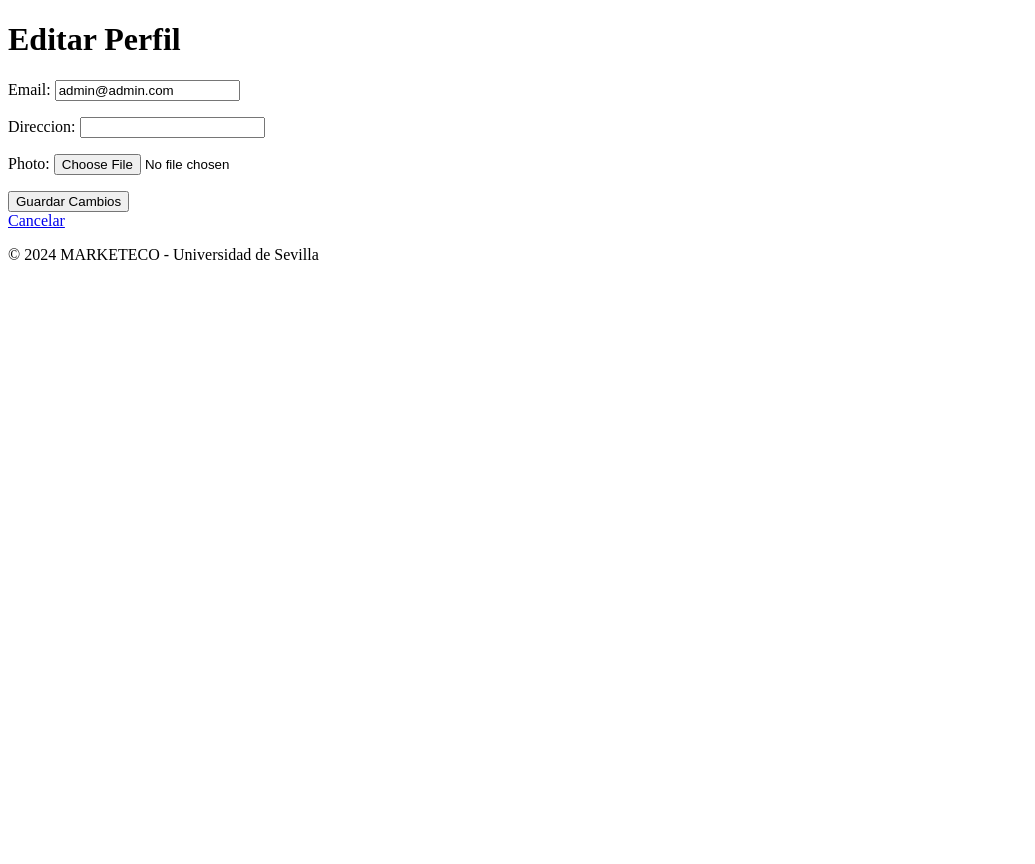
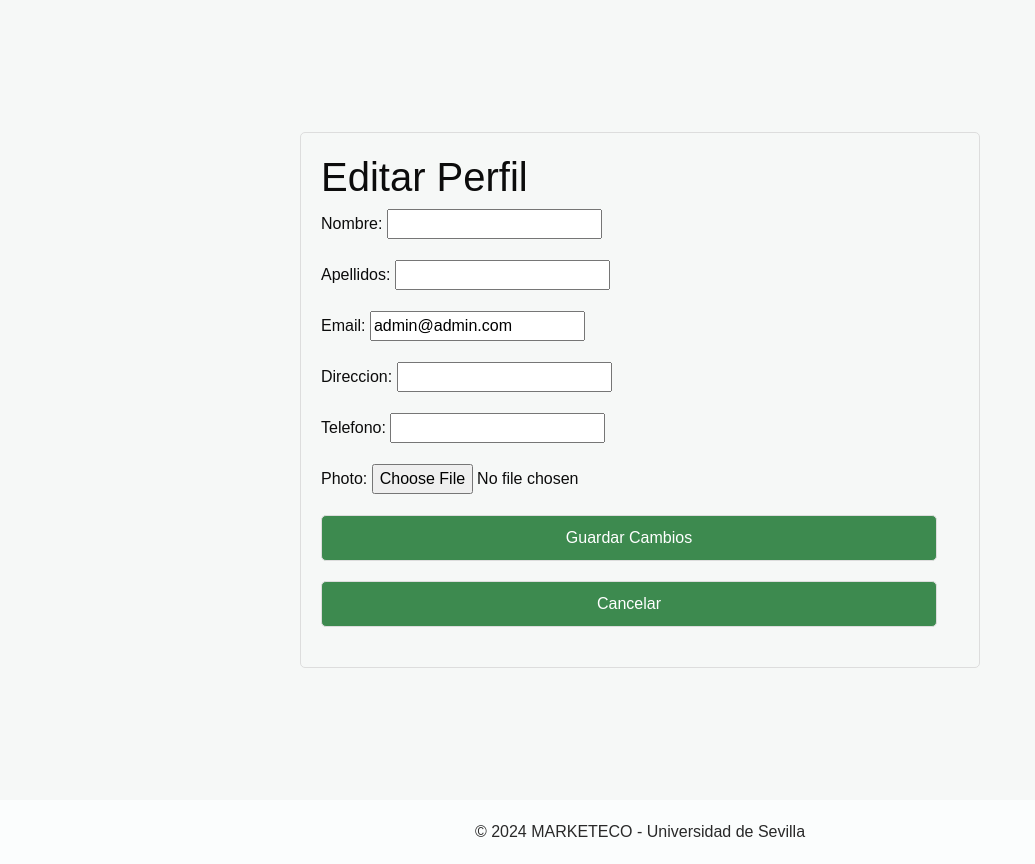
Before and after one commit to Juanpepitt/ECO, a Django app: page /usuarios/editar_perfil/ in a window 1280 px wide. Shown: the whole page, without its empty margins (0-1035 px from the left). Before the commit the page ends 260 px from the top, so only its background shows below. Run offline with Django 5.2, Linux system fonts and the light colour scheme; a user stored in the database is signed in; some libraries are stand-ins or nearby versions.

Commit message:
perfil y editar perfil versionado inicial

```diff
--- a/EcoWEB/Apps/Usuarios/forms.py
+++ b/EcoWEB/Apps/Usuarios/forms.py
@@ -1,7 +1,7 @@
 from django import forms
-from django.contrib.auth.forms import UserCreationForm
+from django.contrib.auth.forms import UserCreationForm, AuthenticationForm
 from django.contrib.auth.models import User
-from django.contrib.auth.forms import AuthenticationForm
+from .models import CustomUser
 
 class ConsumidorSignUpForm(UserCreationForm):
     email = forms.EmailField(max_length=254, help_text='Campo requerido. Por favor introduce una dirección mail válida.')
@@ -29,22 +29,27 @@ class ProductorSignUpForm(UserCreationForm):
         model = User
         fields = ('email', 'username', 'cif', 'telefono', 'password1', 'password2')
 
+# class ProfileEditForm(forms.ModelForm):
+#     email = forms.EmailField(required=True)
+#     direccion = forms.CharField(required=False, max_length=255)
+#     photo = forms.ImageField(required=False)
+
+#     class Meta (UserCreationForm.Meta):
+#         model = User
+#         fields = ('email', 'direccion', 'photo')
+
+#         def save(self, commit=True):
+#             user = super().save(commit=False)
+#             user.username = self.cleaned_data["email"]  # Utiliza el correo electrónico como nombre de usuario
+#             user.email = self.cleaned_data["email"]  # Establece el correo electrónico
+#             if commit:
+#                 user.save()
+#             return user
+
 class ProfileEditForm(forms.ModelForm):
-    email = forms.EmailField(required=True)
-    direccion = forms.CharField(required=False, max_length=255)
-    photo = forms.ImageField(required=False)
-
-    class Meta (UserCreationForm.Meta):
-        model = User
-        fields = ('email', 'direccion', 'photo')
-
-        def save(self, commit=True):
-            user = super().save(commit=False)
-            user.username = self.cleaned_data["email"]  # Utiliza el correo electrónico como nombre de usuario
-            user.email = self.cleaned_data["email"]  # Establece el correo electrónico
-            if commit:
-                user.save()
-            return user
+    class Meta:
+        model = CustomUser
+        fields = ['first_name', 'last_name', 'email', 'direccion', 'telefono', 'photo']
 
 class LoginForm(AuthenticationForm):
     username = forms.EmailField(
--- a/EcoWEB/Apps/Usuarios/templates/edit_profile.html
+++ b/EcoWEB/Apps/Usuarios/templates/edit_profile.html
@@ -1,25 +1,140 @@
 <!-- templates/edit_profile.html -->
-
 <!DOCTYPE html>
 <html lang="en">
 <head>
-    <meta charset="UTF-8">
-    <meta name="viewport" content="width=device-width, initial-scale=1.0">
-    <title>Editar Perfil</title>
+    <!-- Basic -->
+    <meta charset="utf-8" />
+    <meta http-equiv="X-UA-Compatible" content="IE=edge" />
+    <!-- Mobile Metas -->
+    <meta name="viewport" content="width=device-width, initial-scale=1, shrink-to-fit=no" />
+    <!-- Site Metas -->
+    <meta name="keywords" content="" />
+    <meta name="description" content="" />
+    <meta name="author" content="" />
+    <title>LOGIN</title>
+    <!-- slider stylesheet -->
+    <link rel="stylesheet" type="text/css" href="https://cdnjs.cloudflare.com/ajax/libs/OwlCarousel2/2.1.3/assets/owl.carousel.min.css" />
+    <!-- bootstrap core css -->
+    <link rel="stylesheet" type="text/css" href="/../static/css/bootstrap.css"/>
+    <!-- fonts style -->
+    <link href="https://fonts.googleapis.com/css?family=Dosis:400,500|Poppins:400,700&display=swap" rel="stylesheet">
+    <!-- Custom styles for this template -->
+    <link href="/../static/css/style.css" rel="stylesheet" />
+    <!-- responsive style -->
+    <link href="/../static/css/responsive.css" rel="stylesheet" />
+    <!-- SweetAlert -->
+  <script src="https://cdn.jsdelivr.net/npm/sweetalert2@10"></script>
+  <style>
+    /* Estilos para el formulario de editar perfil */
+    body, html {
+        height: 100%;
+        margin: 0; /* Elimina los márgenes predeterminados */
+        font-family: Arial, sans-serif; /* Usa una fuente genérica */
+    }
+
+    .container_perfil {
+        background-color: #f6f8f7;
+        height: 100vh;
+        display: flex;
+        justify-content: center;
+        align-items: center;
+    }
+
+     .perfil_form {
+        width: 100%;
+        padding: 20px;
+        margin: 300px;
+        border: 1px solid #ddd;
+        border-radius: 5px;
+        background-color: #f6f8f7;
+    }
+
+    .perfil_form h2 {
+        text-align: center;
+        margin-bottom: 20px;
+        color: #023b48;
+    }
+
+/*
+    .login_form input[type="text"],
+    .login_form input[type="password"],
+    .login_form button[type="submit"] {
+        width: calc(100% - 22px);
+        padding: 10px;
+        margin-bottom: 20px;
+        border: 1px solid #ddd;
+        border-radius: 5px;
+        box-sizing: border-box;
+    }
+
+    .login_form button[type="submit"] {
+        background-color: #3d8a4f;
+        color: #ffffff;
+        cursor: pointer;
+        transition: background-color 0.3s ease;
+    }
+
+    .login_form button[type="submit"]:hover {
+        background-color: #2c6b3a;
+    } */
+
+    .btn {
+        width: calc(100% - 22px);
+        padding: 10px;
+        margin-bottom: 20px;
+        border: 1px solid #ddd;
+        border-radius: 5px;
+        box-sizing: border-box;
+        background-color: #3d8a4f;
+        color: #ffffff;
+        cursor: pointer;
+        transition: background-color 0.3s ease;
+    }
+
+    .btn:hover {
+        background-color: #2c6b3a;
+    }
+
+
+    /* footer section*/
+
+    .footer_section_perfil {
+    background-color: #fbfdfd;
+    padding: 20px;
+    font-weight: 500;
+    }
+
+    .footer_section_perfil p {
+    color: #292929;
+    margin: 0;
+    text-align: center;
+    }
+
+    .footer_section_perfil a {
+    color: #292929;
+    }
+
+    /* end footer section*/
+
+</style>
 </head>
 <body>
+    <div class="container_perfil">
+        <div class="perfil_form">
             <h1>Editar Perfil</h1>
             <form method="post" enctype="multipart/form-data">
                 {% csrf_token %}
                 {{ form.as_p }}
-        <button type="submit">Guardar Cambios</button>
+                <button type="submit" class="btn">Guardar Cambios</button>
             </form>
-    <a href="{% url 'perfil' %}">Cancelar</a>
+            <a href="{% url 'perfil' %}" class="btn">Cancelar</a>
+        </div>
+    </div>
 
         <!-- footer section -->
-    <section class="container-fluid footer_section_edit">
+        <section class="container-fluid footer_section_perfil">
             <p>
-        &copy; 2024 MARKETECO - Universidad de Sevilla </a>
+            &copy;  2024 MARKETECO - Universidad de Sevilla </a>
             </p>
         </section>
         <!-- footer section -->
--- a/EcoWEB/Apps/Usuarios/views.py
+++ b/EcoWEB/Apps/Usuarios/views.py
@@ -8,9 +8,15 @@ from django.shortcuts import render, redirect
 from django.contrib.auth.forms import UserCreationForm
 from .forms import ConsumidorSignUpForm, ProductorSignUpForm, ProfileEditForm, LoginForm
 from django.contrib.auth.decorators import login_required
+from django.core.mail import send_mail
+from google.oauth2 import service_account
+
+from django.conf import settings
 
 from allauth.socialaccount.models import SocialAccount
 from allauth.socialaccount.models import SocialToken
+
+import threading
 
 import hashlib
 import binascii
@@ -177,6 +183,16 @@ def generate_random_password(length=12):
     password = ''.join(random.choice(characters) for i in range(length))
     return password
 
+
+def enviar_mail(request, email, password):
+    send_mail(
+        'Registro Exitoso en MARKETECO',
+        f'Hola, {request.user.username}!\n\nTu registro ha sido exitoso. Aquí están tus credenciales:\n\nEmail: {email}\nContraseña: {password}\n\nPor favor, guarda esta información en un lugar seguro.',
+        settings.EMAIL_HOST_USER,
+        [email],
+        fail_silently=False,
+    )
+
 @login_required
 def firebase_register(request):
 
@@ -192,11 +208,21 @@ def firebase_register(request):
                     # Obtener el UID del usuario desde la respuesta de Firebase Authentication y Guardar el usuario en la base de datos de Firebase
                     uid = user_firebase_info['localId']
                     guardar_consumidor_en_firebase(uid, email, password)
-                    messages.success(request, 'Registro exitoso.')
+                    messages.success(request, 'Registro con éxito, se ha enviado su contraseña a su dirección email.')
                     print("Consumidor registrado con éxito en Django y Firebase")
+                    # Enviar correo electrónico con la contraseña
+
+                    thread = threading.Thread(target=enviar_mail,
+                        args=(request, email, password, ))
+                    thread.start()
+
                 except Exception as e:
                     print('Error al registrar el usuario en Firebase.')
                     print(e)
+
+
+
+
             else:
                 print('No se pudo obtener el correo electrónico del usuario.')
 
@@ -219,13 +245,14 @@ def edit_profile(request):
     if request.method == 'POST':
         form = ProfileEditForm(request.POST, request.FILES, instance=user)
         if form.is_valid():
+            print(f"Datos del formulario: {form.cleaned_data}")  # Depuración
             form.save()
             messages.success(request, 'Tu perfil ha sido actualizado exitosamente.')
             # Actualizar los datos en Firebase
-            user_data = {
-                'email': request.POST['email'],
-                'password': request.POST['password'],
-            }
+            # user_data = {
+            #     'email': request.POST['email'],
+            #     'password': request.POST['password'],
+            # }
             #actualizar los datos en firebase authentication y bbdd
             # guardar_consumidor_en_firebase(user.uid, user_data)
             return redirect('perfil')  # Redirige al perfil después de la edición
--- a/requeriments.txt
+++ b/requeriments.txt
@@ -5,3 +5,4 @@ pyrebase4
 setuptools
 social-auth-app-django
 django-allauth
+Pillow
```
Also changed, not shown: EcoWEB/Apps/Usuarios/models.py (+12 -8 lines), EcoWEB/Apps/Usuarios/templates/perfil.html (+6 -9 lines), EcoWEB/EcoWEB/settings.py (+9 -0 lines), EcoWEB/Apps/Usuarios/migrations/0003_remove_productor_user_customuser_direccion_and_more.py (added), EcoWEB/db.sqlite3. Lines whose indentation alone changed are shown as unchanged.
